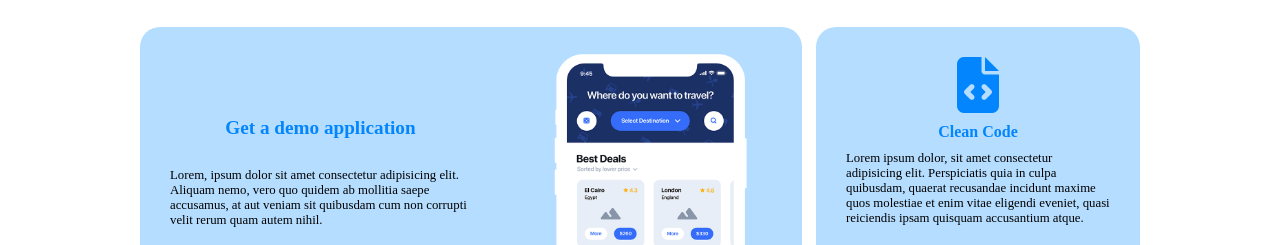
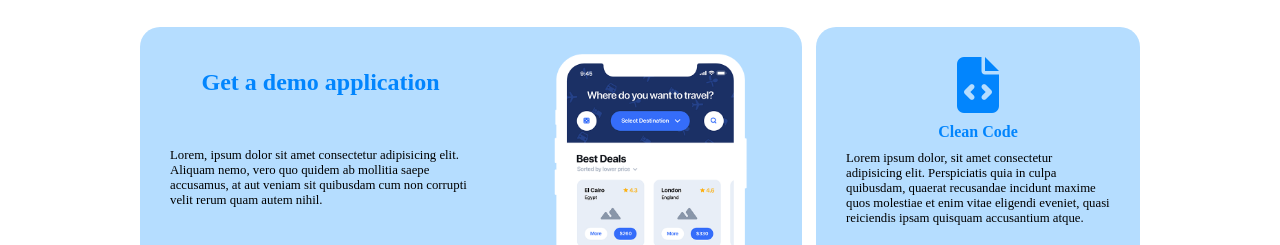
Before and after one commit to DaneshShahpouri/htmlcss-responsive-layout, a plain HTML site: page index.html in a window 1280 px wide. Shown: the part 63-308 px from the top of the page. Drawn offline with Linux system fonts and the light colour scheme.

Commit message:
fix: text first section

```diff
--- a/css/style.css
+++ b/css/style.css
@@ -852,7 +852,14 @@ footer .bottom-footer .bottom-footer-inner span a{
     }
 
     .getdemo-section .cards-wrapper .first-card .card-text-wrapper{
-        width:calc(50% - 10px)
+        width:calc(50% - 10px);
+        height: 100%;
+        justify-content: space-around;
+        margin:0 30px;
+        padding:20px 0
+    }
+    .getdemo-section .cards-wrapper .first-card .card-text-wrapper h2{
+        font-size: 1.5em;
     }
 
     .getdemo-section .cards-wrapper .first-card .img-wrapper{
```
